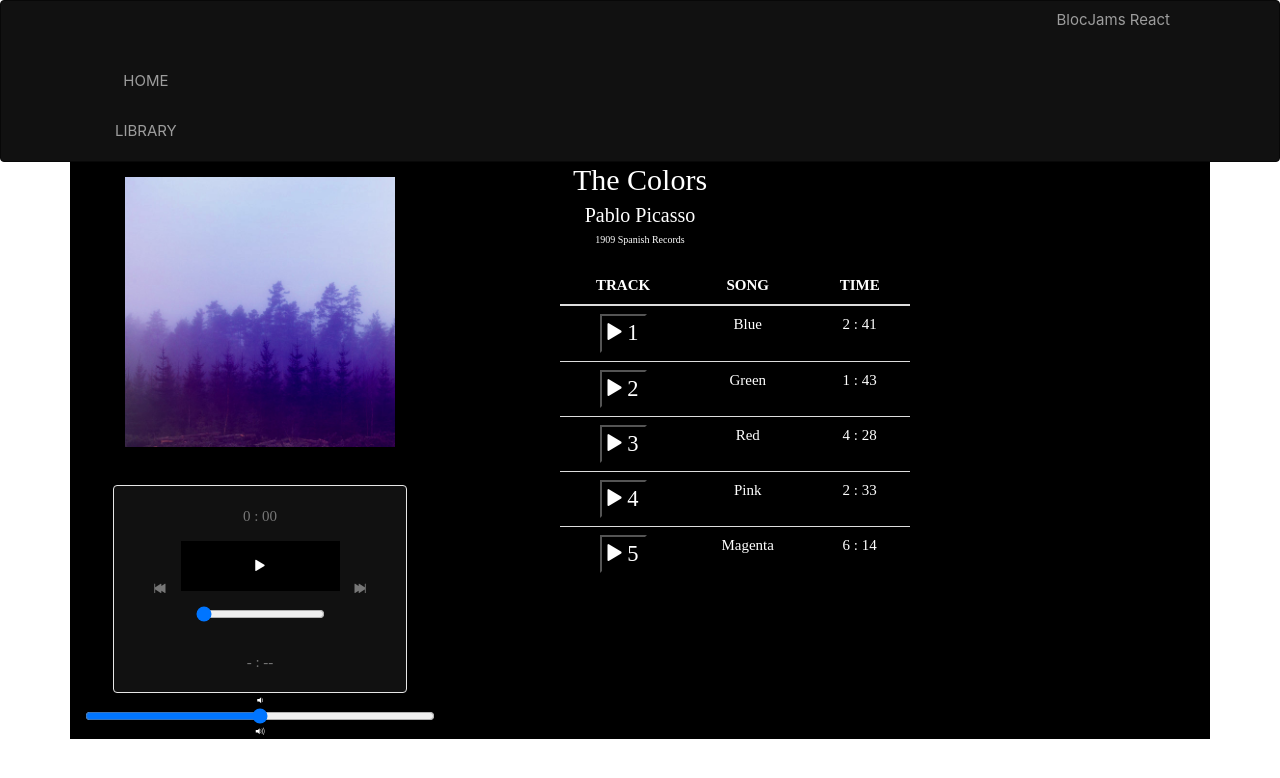
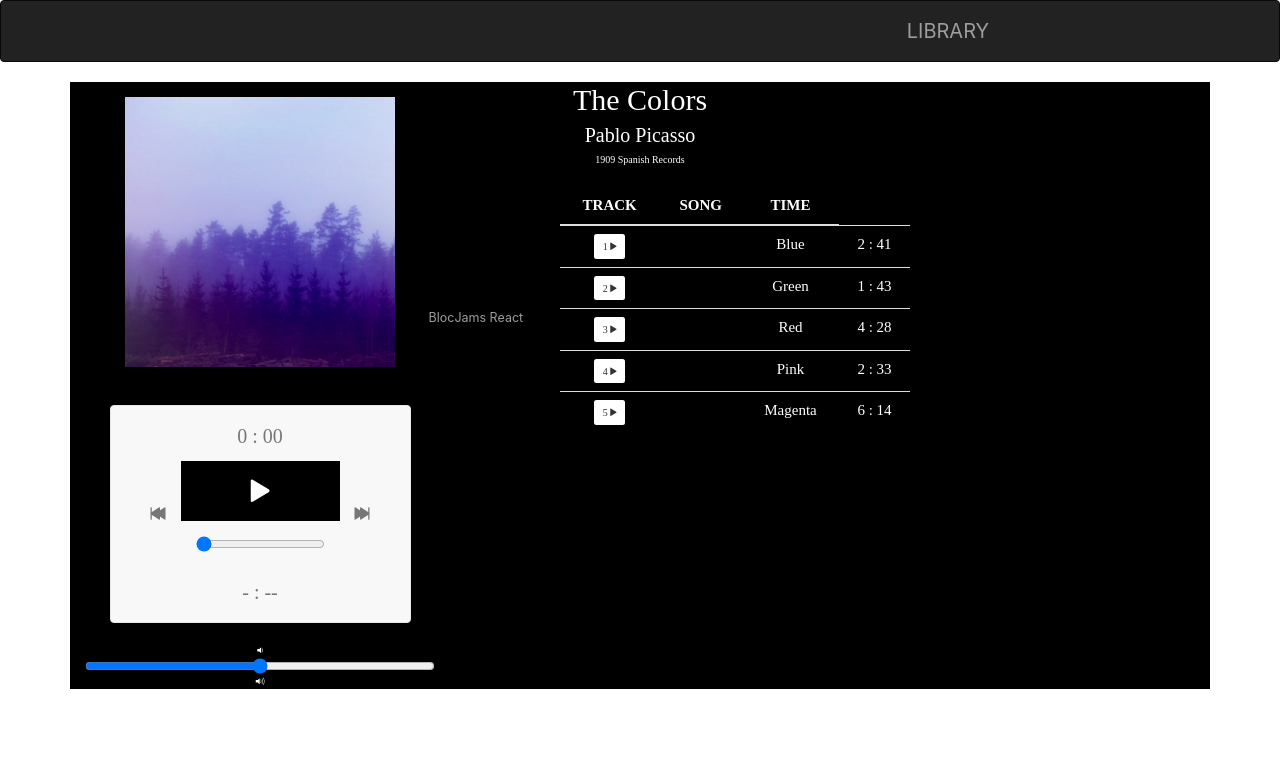
Before and after one commit to scoyne/bloc-jams-react, a React (Create React App) app: page /album/the-colors in a window 1280 px wide. Shown: the top 778 px of the page. Built offline with nearby package versions, Linux system fonts and the light colour scheme.

Commit message:
updating album.js from work

```diff
--- a/src/App.css
+++ b/src/App.css
@@ -28,17 +28,11 @@
 }
 
 .navbar {
-  background-color: #111;
-  margin-bottom: 0;
-  padding: 0.5px;
+  font-size: 2em;
+  display: inline-block;
 }
 
-.navbar a {
-  font-size: 1.5em;
-  color: #fff;
+.blocjams-logo {
+  margin-left: -200%;
+  position: relative;
 }
-
-.navbar img {
-  height: 110%;
-  width: 110%;
-}
--- a/src/App.js
+++ b/src/App.js
@@ -10,22 +10,17 @@ class App extends Component {
   render() {
     return (
       <div className="App">
-          <Navbar inverse collapseOnSelect>
+          <Navbar className='blocjams-menu' inverse>
             <Navbar.Header>
               <Navbar.Brand>
-                <a href="/">BlocJams React</a>
+                <a href="/"><img className='blocjams-logo' src='./assets/images/bloc_jams_logo.png' /> BlocJams React</a>
               </Navbar.Brand>
             </Navbar.Header>
-            <Navbar.Collapse>
-              <Nav>
-                <NavItem eventKey={1} href="/">
-                  HOME
-                </NavItem>
-                <NavItem eventKey={2} href="/Library">
+            <Nav>
+              <NavItem eventKey={2} href="/Library">
                   LIBRARY
-                </NavItem>
-              </Nav>
-            </Navbar.Collapse>
+              </NavItem>
+            </Nav>
           </Navbar>
         <main>
           <Route exact path="/" component={Landing} />
--- a/src/components/Album.css
+++ b/src/components/Album.css
@@ -39,10 +39,10 @@
     font-size: 1.5em;
 }
 
-.play-pause {
-    display: none;
+.song-actions {
+
 }
 
-.play-pause: hover; {
-    display: inline;
+.song-actions:hover {
+    display: inline-block;
 }
--- a/src/components/Album.js
+++ b/src/components/Album.js
@@ -1,7 +1,7 @@
 import React, { Component } from 'react';
 import albumData from './../data/albums';
 import PlayerBar from './PlayerBar';
-import { Col, Grid, Row, Table, tbody, td, thead, th, tr } from 'react-bootstrap'
+import { Button, Col, Grid, Row, Table, tbody, td, thead, th, tr } from 'react-bootstrap'
 import './Album.css';
 
 
@@ -114,31 +114,28 @@ class Album extends Component {
     this.setState({ volume: newVolume });
   }
 
-  getInitialHoverState() {
-    return {
-      hoveredIndex: -1
-    };
-  }
+  handleHover(index) {
+    console.log('hovered IN');
+    this.setState({
+      hoverIndex: index
 
-  handleHover(index) {
-    this.setState({
-      hoveredIndex: index
     });
   }
 
   handleHoverLeave() {
+    console.log('hovered OUT')
     this.setState({
-      hoveredIndex: -1
+      hovereIndex: -1
     });
   }
 
   songListButton(index) {
-    if((this.state.isPlaying) && this.state.currentSong === this.state.album.songs[index]) {
-        this.pause();
+    if((this.state.isPlaying) && this.state.currentSong === this.state.album.songs[index]){
+      return 'ion-pause';
     } else if ((this.state.isPlaying) && this.state.currentSong === this.state.album.songs[index]) {
-        this.play();
+      return "ion-play " + "song-number-" + index+1;
     } else {
-        return 'song-number';
+      return "song-number-" + index+1;
     }
   }
 
@@ -170,19 +167,17 @@ class Album extends Component {
                 <tbody>
                   {
                     this.state.album.songs.map( (song, index) =>
-                      <tr className="song"
-                          key={index}
-                          onMouseEnter={ () => this.handleHover(index) }
-                          onMouseLeave={ () => this.handleHoverLeave() }
-                          onClick={() => this.handleSongClick(song)}
-                      >
+                      <tr className='song' key={index} onClick={() => this.handleSongClick(this.state.currentSong, index)} >
+                        <td className='song-actions'>
+                          <Button>
+                            <span className={this.songListButton(this.state.hoverIndex)}> {index + 1} </span>
+                            <span className={this.props.isPlaying ? 'ion-pause' : 'ion-play'}></span>
+                              <div onClick={this.props.handleSongClick}> </div>
+                          </Button>
+                        </td>
 
                         <td className='song-actions'>
-                          <button id="play-pause" onClick={this.props.handleSongClick} >
-                            <span className={this.props.isPlaying ? 'ion-pause' : 'ion-play'}></span>
-                            <span className={this.songListButton(this.state.hoverIndex)}> {index+1} </span>
-                            <span className={this.songListButton(index)}> </span>
-                          </button>
+
                         </td>
                         <td className='song-item-title'> {song.title}</td>
                         <td className='song-item-duration'> {this.formatTime(song.duration)} </td>
```
